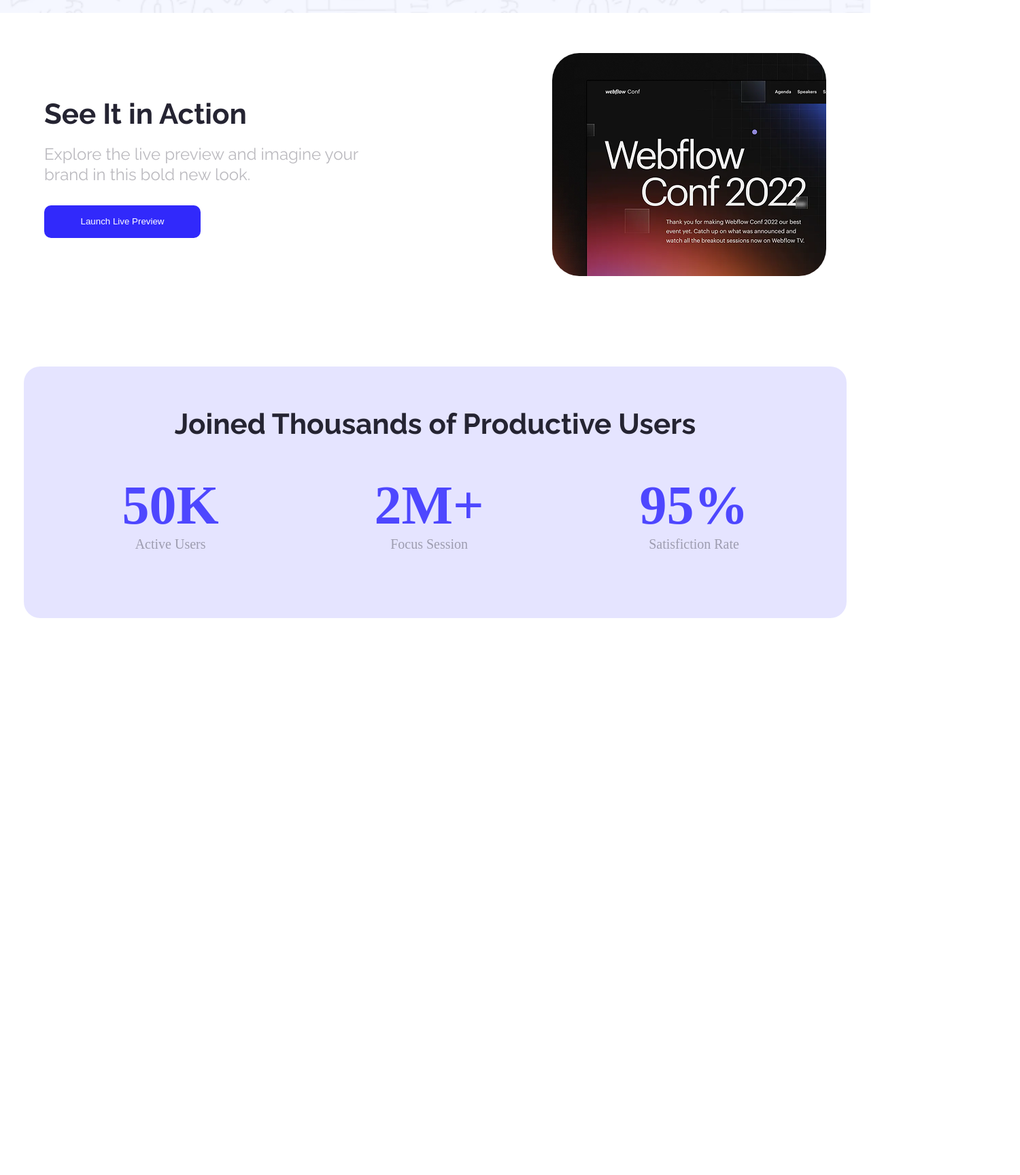
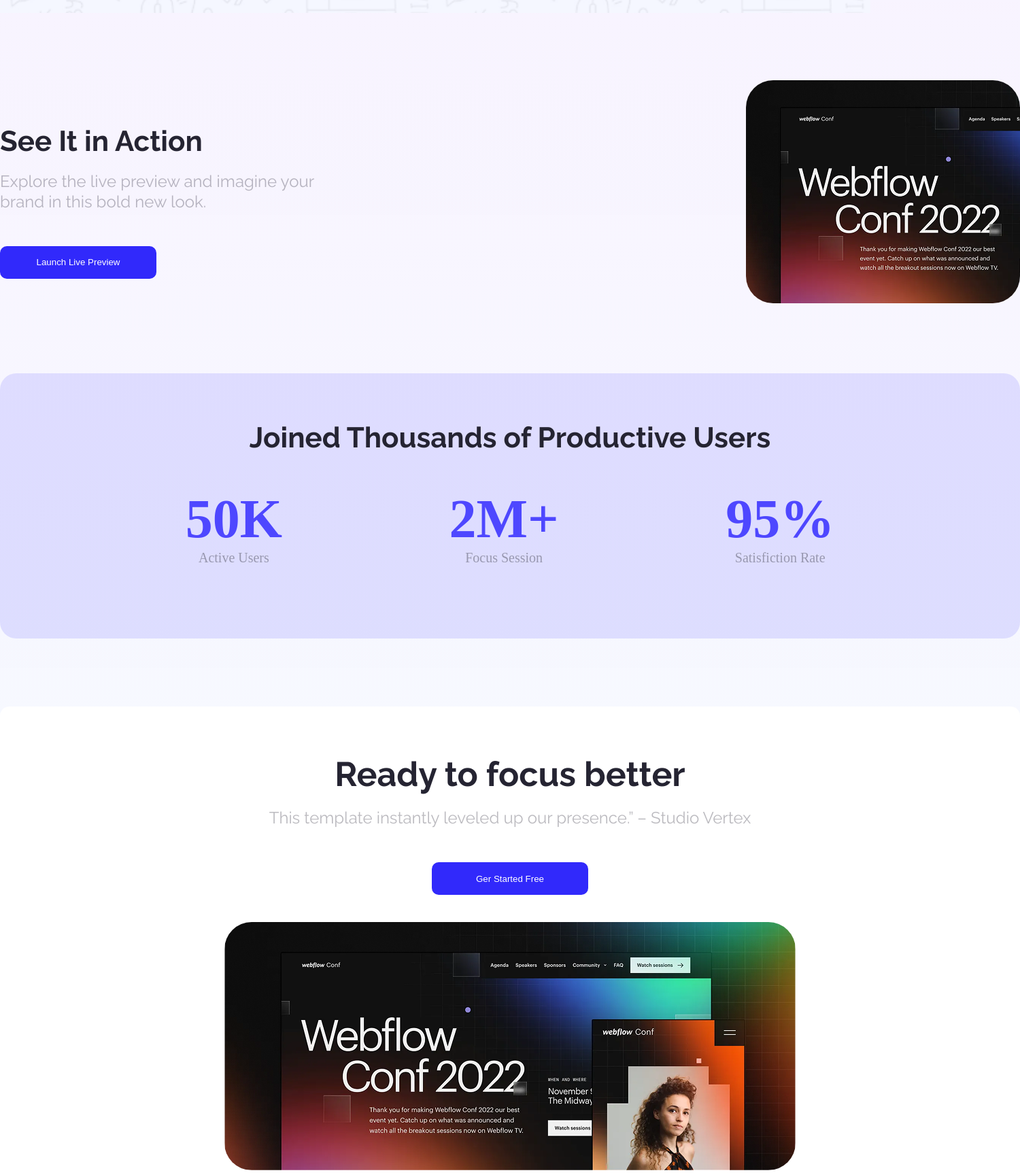
Before and after one commit to shehabRabby/Assignment-1-Landing-_age_Project, a plain HTML site: page index.html in a window 1280 px wide. Shown: the part 681-2409 px from the top of the page at 68% size, 1500 px wide, since content can reach past the window. Before the commit the page ends 1590 px from the top, so only its background shows below. Drawn offline with Linux system fonts and the light colour scheme.

Commit message:
main almost done

```diff
--- a/index.html
+++ b/index.html
@@ -73,13 +73,22 @@
                 </div>
              </div>
           </section>
-    </main>
 
 
+          <section class="raleway">
+            <div class="container3">
+                 <div class="container-taitle">
+                    <h3 id="head-title2" >Ready to focus better</h3>
+                    <p id="all-paragraph">This template instantly leveled up our presence.” – Studio Vertex</p>
+                    <button class="all-button3">Ger Started Free</button>
+                 </div>
 
-
-
-
+                 <div class="webflow-image">
+                    <img id="head-image" src="Assets/wc-big.png">
+                 </div>
+            </div>
+          </section>
+    </main>
 
 
     <footer hidden>
--- a/style.css
+++ b/style.css
@@ -1,6 +1,9 @@
 *{
     margin: 0px;
     padding: 0px;
+}
+body{
+    background-image: linear-gradient(#9503fd0e,#00aefe0a);
 }
 
 .inter{
@@ -21,6 +24,7 @@
     height: 700px;
     background-image: url(Assets/Hero-bg.png);
     background-size:contain;
+    background-color: #ffffff;
 }
 
 nav{
@@ -56,6 +60,14 @@ nav{
      border: none;
 }
 
+.all-button:hover{
+    transition: 1s;
+    color: black;
+    background-color: rgba(221, 16, 26, 0.867);
+    cursor: pointer;
+}
+
+
 #p1{
     font-size: 65px;
     font-weight: 700;
@@ -71,18 +83,22 @@ nav{
      margin-top: 50px;
      border: none;
 }
+.all-button2:hover{
+    transition: 1s;
+    color: black;
+    background-color: rgba(221, 16, 26, 0.867);
+    cursor: pointer;
+}
+
 
 /* See Action Part */
 .container1{
-  width: 1150px;
+  width: 1500px;
   height: 330px;
-  margin-top: 50px;
-  margin-bottom: 120px;
-  margin-left: auto;
-  margin-right: auto;
-  text-align: center;
+
+  margin: 100px auto;
+  text-align: left;
   align-items: center;
-  padding: 10px;
   display: flex;
   justify-content: space-between;
 }
@@ -120,6 +136,12 @@ nav{
      margin-top: 30px;
      border: none;
 }
+.all-button3:hover{
+    transition: 1s;
+    color: black;
+    background-color: rgba(221, 16, 26, 0.867);
+    cursor: pointer;
+}
 
 .title-1{
     margin-bottom: 20px;
@@ -128,16 +150,15 @@ nav{
 
 /* Productive users */
 .container2{
-  width: 1150px;
+  width: 1200px;
   height: 250px;
   margin-left: auto;
   margin-right: auto;
   text-align: center;
   align-items: center;
-  padding: 60px 30px;
+  padding: 70px 150px;
   background-color: #4d47ff25;
   border-radius: 24px;
-
 }
 
 .how-many{
@@ -161,3 +182,26 @@ nav{
     font-size: 20px;
     font-weight: 400;
 }
+
+/* ready to focus */
+.container3{
+  width: 1200px;
+  height: 700px;
+  margin: 100px auto;
+  text-align: center;
+  align-items: center;
+  background-color: #ffffff;
+  padding: 70px 150px;
+  border-radius: 14px;
+
+}
+
+#head-title2{
+    font-size: 50px;
+    font-weight: 700;
+    color: #252432;
+}
+
+.container-taitle ,h3 ,p ,button{
+    margin-bottom: 20px;
+}
```
